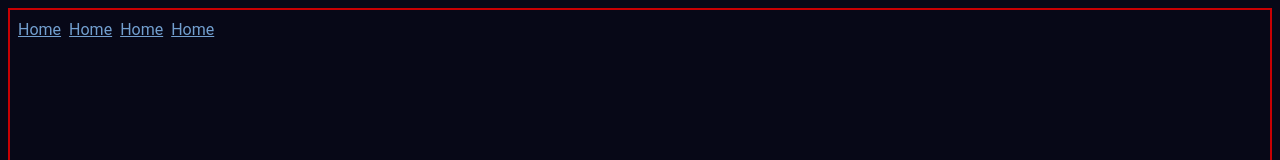
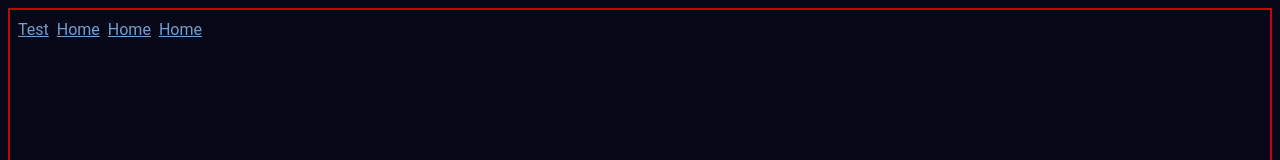
Before and after one commit to Unrasend/unrsnd, an Angular app: page / in a window 1280 px wide. Shown: the top 160 px of the page. Built offline with nearby package versions, Linux system fonts and the light colour scheme; what @scullyio/ng-lib would draw is missing.

Commit message:
test scully

```diff
--- a/src/app/app-routing.module.ts
+++ b/src/app/app-routing.module.ts
@@ -1,7 +1,13 @@
 import { NgModule } from '@angular/core';
 import { RouterModule, Routes } from '@angular/router';
+import { TestComponent } from './features/test/test.component';
 
-const routes: Routes = [];
+const routes: Routes = [
+  {
+    path: 'test',
+    component: TestComponent,
+  },
+];
 
 @NgModule({
   imports: [RouterModule.forRoot(routes)],
--- a/src/app/app.component.html
+++ b/src/app/app.component.html
@@ -2,7 +2,7 @@
   <nav>
     <ul class="flex flex-row">
       <li class="">
-        <a href="#" class="link">Home</a>
+        <a routerLink="test" class="link">Test</a>
       </li>
       <li class="ml-xs">
         <a href="#" class="link">Home</a>
@@ -15,4 +15,6 @@
       </li>
     </ul>
   </nav>
+
+  <router-outlet></router-outlet>
 </header>
--- a/src/app/app.module.ts
+++ b/src/app/app.module.ts
@@ -1,13 +1,15 @@
 import { NgModule } from '@angular/core';
 import { BrowserModule } from '@angular/platform-browser';
 import { ScullyLibModule } from '@scullyio/ng-lib';
+import { TestComponent } from 'src/app/features/test/test.component';
 
 import { AppRoutingModule } from './app-routing.module';
 import { AppComponent } from './app.component';
 
 @NgModule({
   declarations: [
-    AppComponent
+    AppComponent,
+    TestComponent,
   ],
   imports: [
     BrowserModule,
--- /dev/null
+++ b/src/app/features/test/test.component.ts
@@ -0,0 +1,8 @@
+import { Component } from '@angular/core';
+
+@Component({
+  selector: 'test',
+  template: '<b>TEST</b>',
+})
+export class TestComponent {
+}
```
